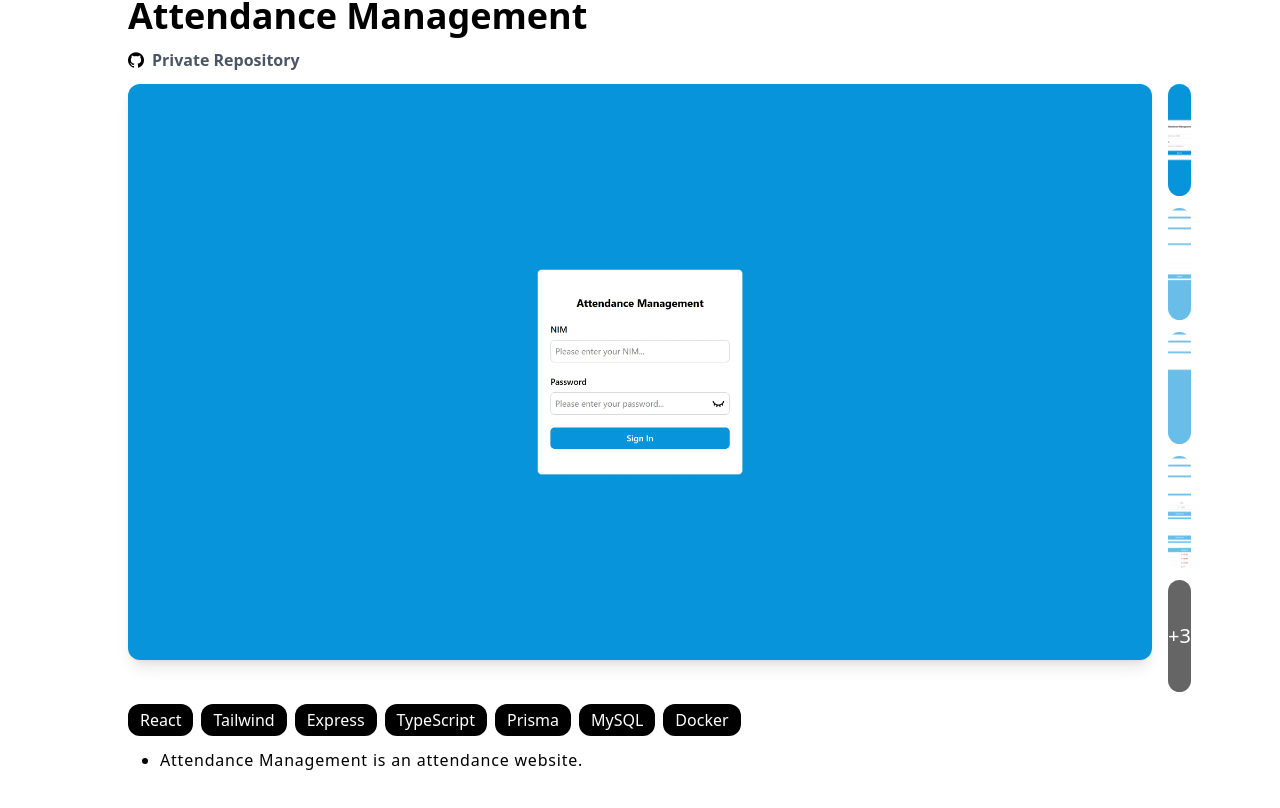
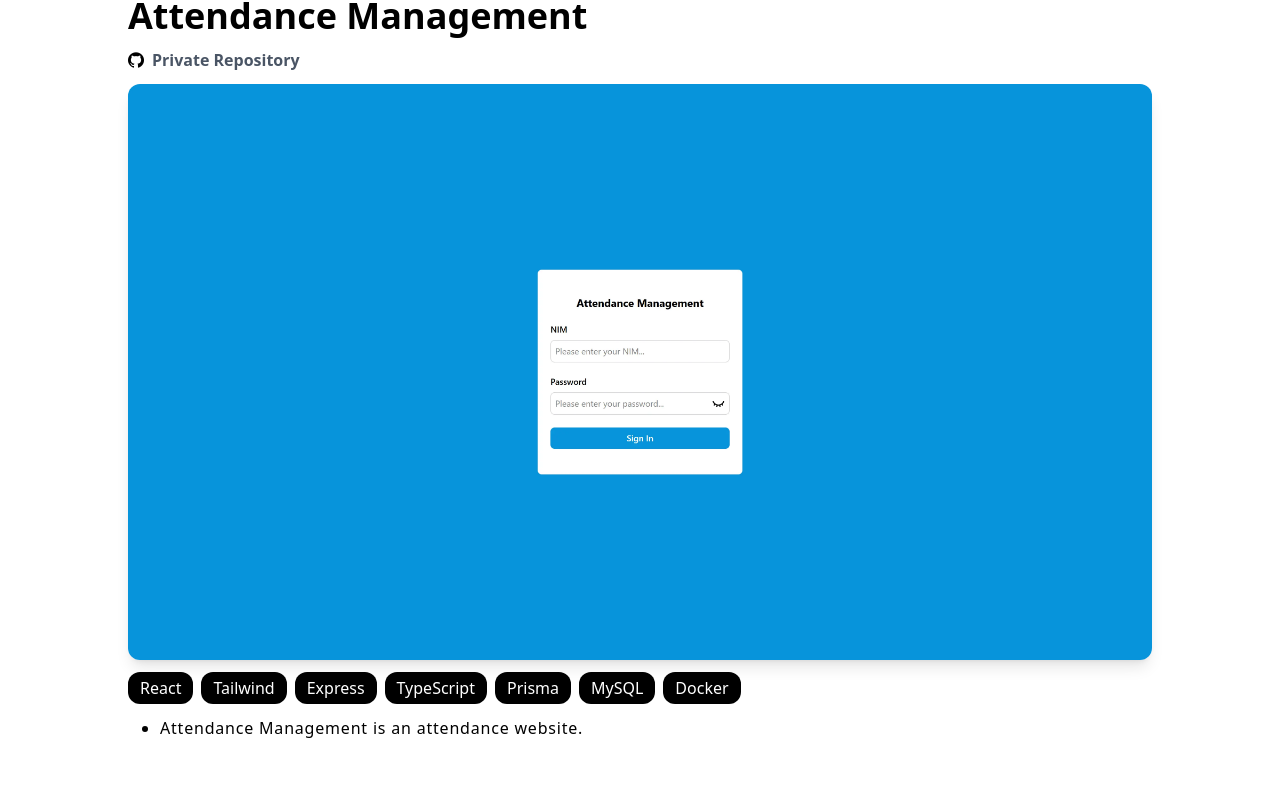
Before and after one commit to AdrianYuu/adrianyu.my.id, a React (Vite) app: page /projects in a window 1280 px wide. Shown: the part 984-1792 px from the top of the page. Built offline with nearby package versions, Linux system fonts and the light colour scheme.

Commit message:
chore: removed extra image (used for testing before)

```diff
--- a/src/constants/projects.ts
+++ b/src/constants/projects.ts
@@ -45,10 +45,7 @@ export const PROJECTS: IProject[] = [
         ],
         type: ProjectType.PROFESSIONAL,
         technologies: ["React", "Tailwind", "Express", "TypeScript", "Prisma", "MySQL", "Docker"],
-        photos: [AttendanceManagementLoginPage, AttendanceManagementStudentHomePage, AttendanceManagementClassroomHomePage, AttendanceManagementAdminHomePage,
-            AttendanceManagementLoginPage,
-            AttendanceManagementLoginPage,
-            AttendanceManagementLoginPage]
+        photos: [AttendanceManagementLoginPage, AttendanceManagementStudentHomePage, AttendanceManagementClassroomHomePage, AttendanceManagementAdminHomePage]
     },
     {
         title: "ERamen",
```
